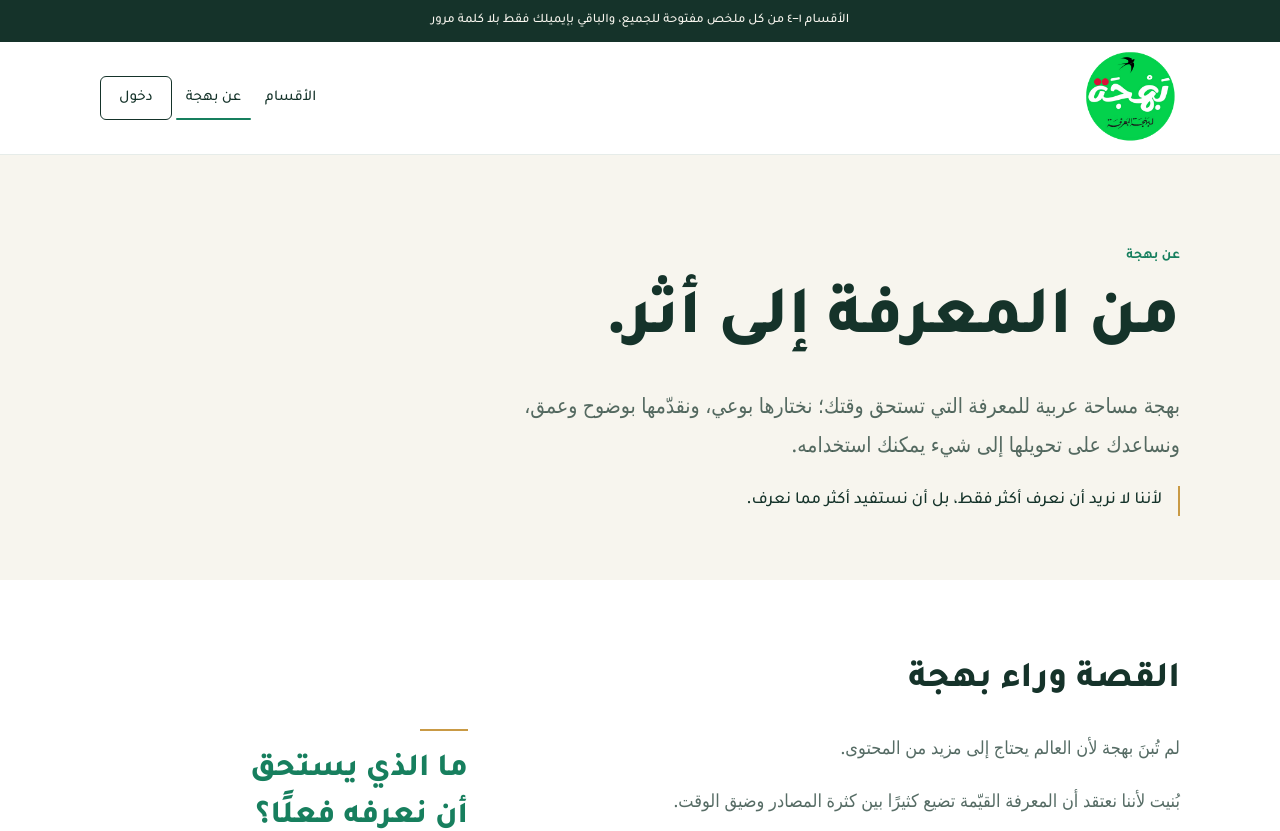
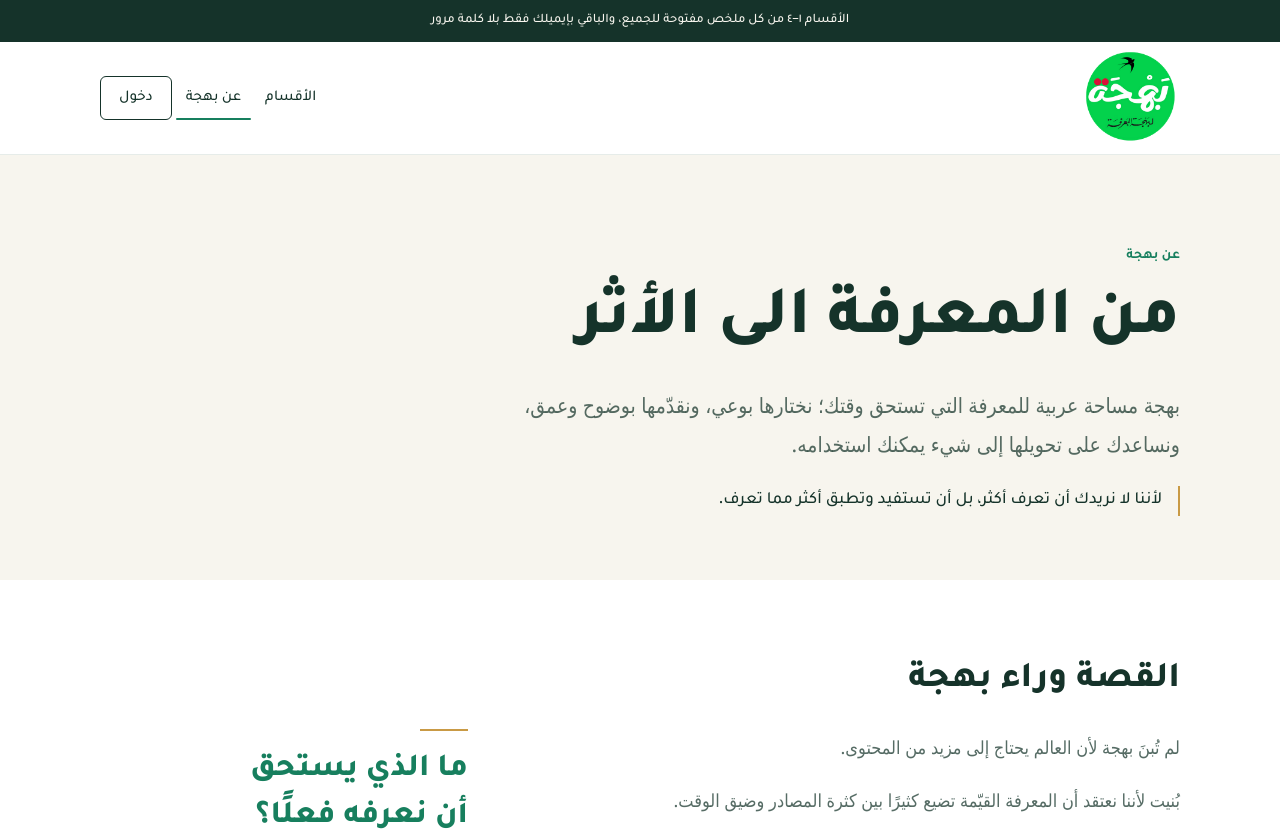
Before and after one commit to SharifAlahmed/bahjaa, a Next.js app: page /about in a window 1280 px wide. Shown: the top 831 px of the page. Built offline with nearby package versions, Linux system fonts and the light colour scheme; no server answers; the database is empty; a web font is replaced by a local one.

Commit message:
copy: refine About hero message

```diff
--- a/components/about/about-hero.tsx
+++ b/components/about/about-hero.tsx
@@ -4,13 +4,13 @@ export function AboutHero() {
     <section className="ab-hero" aria-labelledby="about-title">
       <div className="wrap">
         <p className="ab-eyebrow">عن بهجة</p>
-        <h1 className="ab-hero-title" id="about-title">من المعرفة إلى أثر.</h1>
+        <h1 className="ab-hero-title" id="about-title">من المعرفة الى الأثر</h1>
         <p className="ab-hero-lede">
           بهجة مساحة عربية للمعرفة التي تستحق وقتك؛ نختارها بوعي، ونقدّمها بوضوح وعمق،
           ونساعدك على تحويلها إلى شيء يمكنك استخدامه.
         </p>
         <p className="ab-hero-note">
-          لأننا لا نريد أن نعرف أكثر فقط، بل أن نستفيد أكثر مما نعرف.
+          لأننا لا نريدك أن تعرف أكثر، بل أن تستفيد وتطبق أكثر مما تعرف.
         </p>
       </div>
     </section>
```
